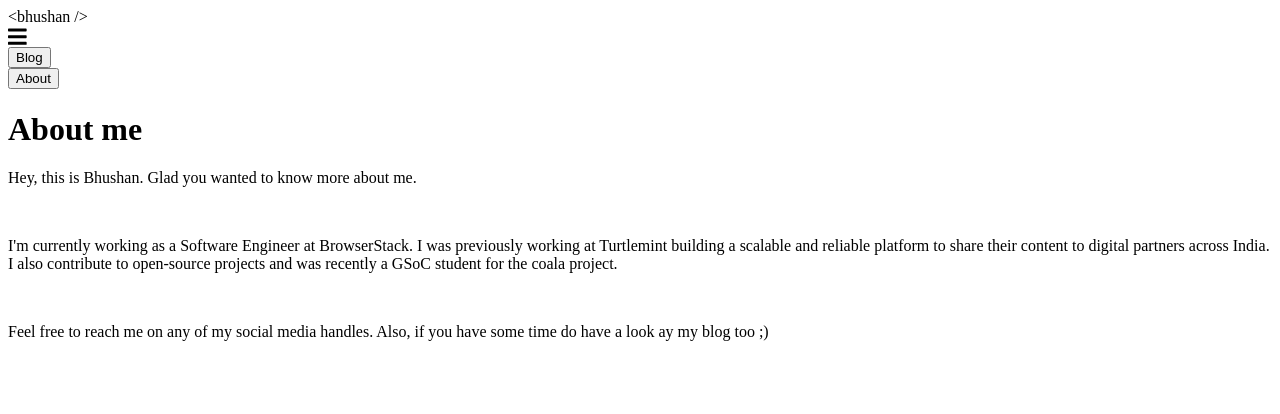
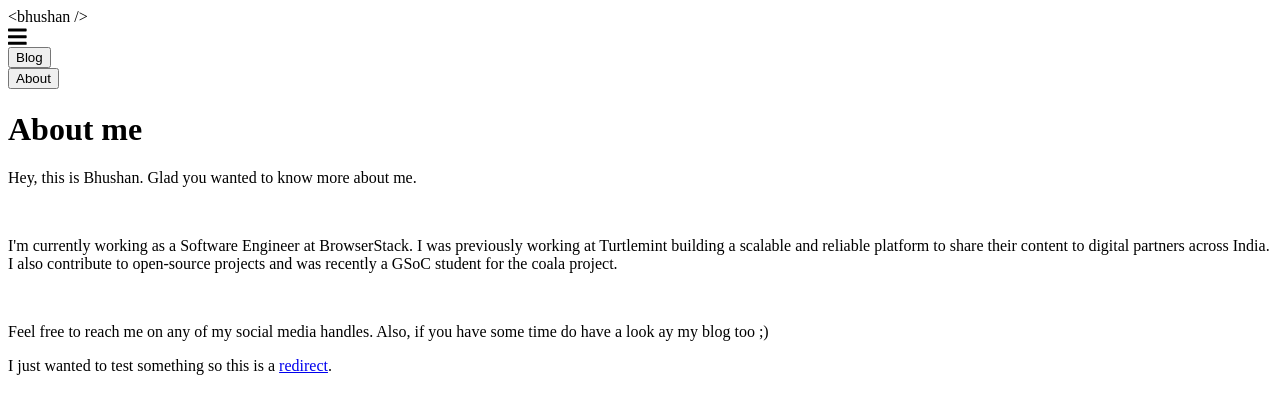
Before and after one commit to bkhanale/bhushankhanale.com, a Next.js app: page /about in a window 1280 px wide. Shown: the top 414 px of the page. Built offline with nearby package versions, Linux system fonts and the light colour scheme.

Commit message:
Add a random redirection to test GA

```diff
--- a/pages/about.js
+++ b/pages/about.js
@@ -22,6 +22,10 @@ const About = () => {
             Feel free to reach me on any of my social media handles. Also, if
             you have some time do have a look ay my blog too ;)
           </p>
+          <p>
+            I just wanted to test something so this is a{' '}
+            <a href="https://abhishalya.tech">redirect</a>.
+          </p>
         </div>
       </div>
     </Layout>
```
